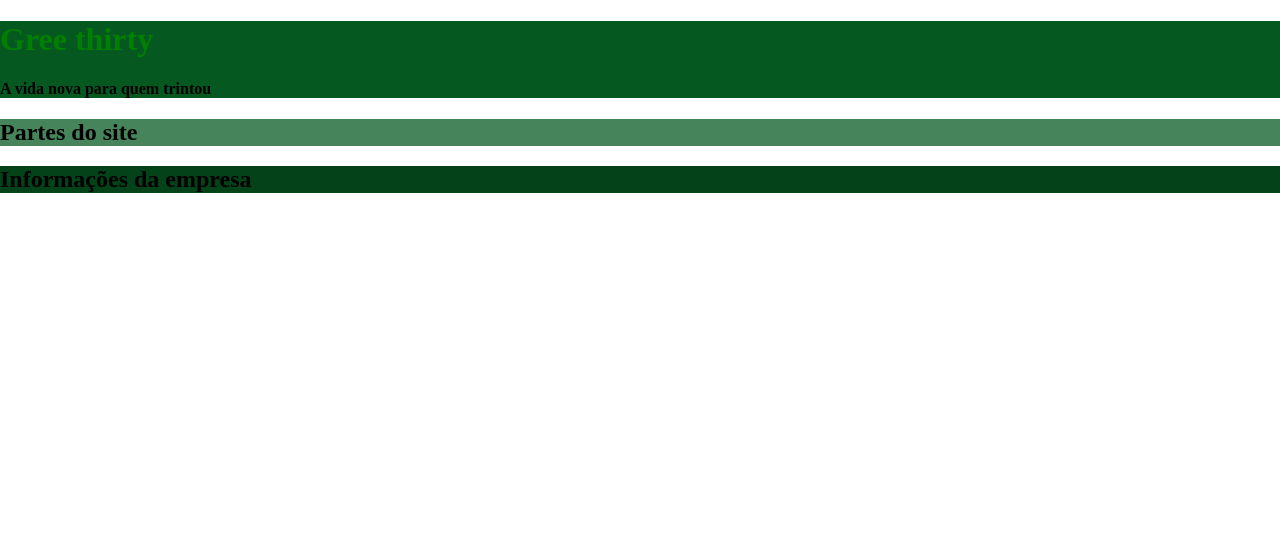
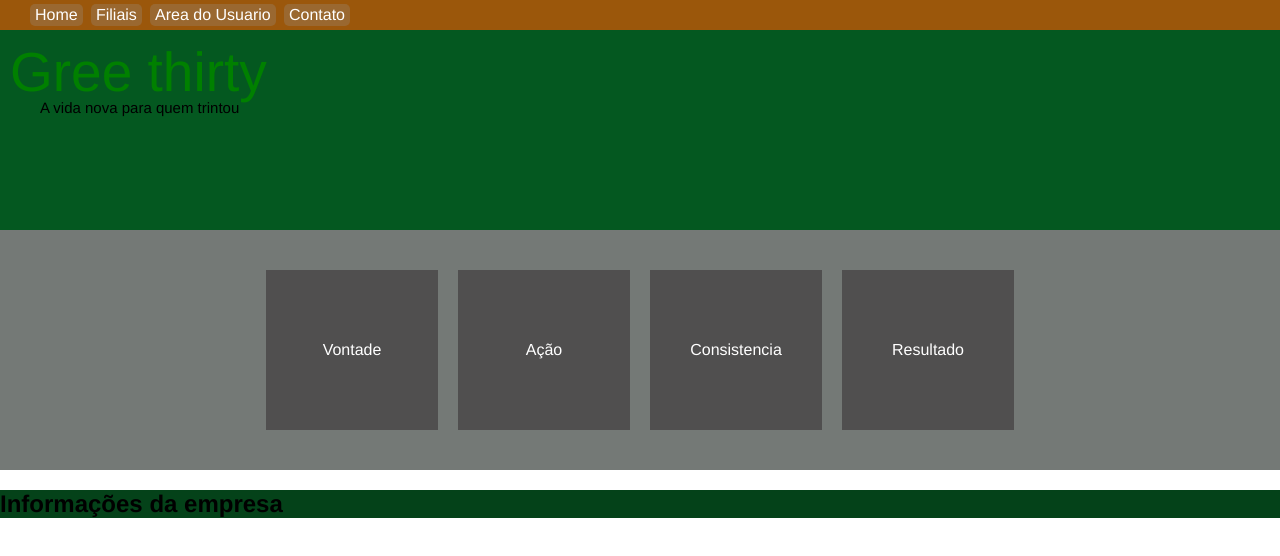
Before and after one commit to ludimila-silva/projetoGitES, a plain HTML site: page index.html in a window 1280 px wide. Drawn offline with Linux system fonts and the light colour scheme.

Commit message:
Implementacao de outras partes do site
ajustes no nome da empresa, e nos cards

```diff
--- a/index.html
+++ b/index.html
@@ -7,12 +7,32 @@
     <title>Green thirty</title>
 </head>
 <body class="body">
+    <div class="navbar">
+        <div class="opcoes">
+            <a class="navbarOpcoes">Home</a>
+            <a class="navbarOpcoes">Filiais</a>
+            <a class="navbarOpcoes">Area do Usuario</a>
+            <a class="navbarOpcoes">Contato</a>
+        </div>
+
+    </div>
     <div class="header">
-        <h1 class="nomeEmpresa">Gree thirty</h1>
-        <h4>A vida nova para quem trintou</h4>
+        <p class="nomeEmpresa">Gree thirty</p>
+        <p class="fraseEfeito">A vida nova para quem trintou</p>
     </div>
     <div class="corpoSite">
-        <h2>Partes do site</h1>
+        <div class="box">
+            <p>Vontade</p>
+        </div>
+        <div class="box">
+            <p>Ação</p>
+        </div>
+        <div class="box">
+            <p>Consistencia</p>
+        </div>
+        <div class="box">
+            <p>Resultado</p>
+        </div>
     </div>
     <div class="footer">
         <h2>Informações da empresa</h2>
--- a/style.css
+++ b/style.css
@@ -1,16 +1,70 @@
 .body{
     margin: 0px !important;
+    font-family: 'Franklin Gothic Medium', 'Arial Narrow', Arial, sans-serif;
+}
+.p{
+    margin: 0px !important;
+}
+/*navbar*/
+.navbar{
+    background-color: rgb(155, 87, 11);
+    color: white;
+    height: 30px;
+    display: flex;
+    align-items: center;
+}
+.opcoes{
+    width: 25%;
+    display: flex ;
+    justify-content: space-between;
+    justify-items: left;
+    margin-left: 30px;
+}
+.navbarOpcoes{
+    padding: 2px 5px 2px 5px;
+    background-color: rgba(151, 151, 151, 0.266);
+    border-radius: 5px;
 }
 .nomeEmpresa {
     color: green;
-  }
+    margin: 0px;
+    padding: 10px;
+    font-size: 55px;
+}
+.fraseEfeito{
+    color: black;
+    margin-left: 30px;
+    margin-top: -25px;
+    padding: 10px;
+    font-size: 15px;
+}
 .header{
     background-color: rgb(4, 88, 32);
     margin: 0px;
+    height: 200px;
 }
 .corpoSite{
-    background-color: rgb(70, 133, 91);
-    margin: 0px;
+    background-color: rgb(116, 121, 118);
+    padding: 30px;
+    padding-left: 20%;
+    padding-right: 20%;
+    display: flex;
+    justify-content: space-between;
+    justify-items: center;
+}
+.box{
+    display: flex;
+    align-items: center;
+    justify-content: center;
+    color: white;
+    padding: 5px;
+    width: 200px;
+    height: 150px;
+    margin: 10px;
+    background-color: rgb(80, 79, 79);
+    border-bottom-width: 10px !important;
+
+    border-color: white;
 }
 .footer{
     background-color: rgb(4, 66, 25);
```
